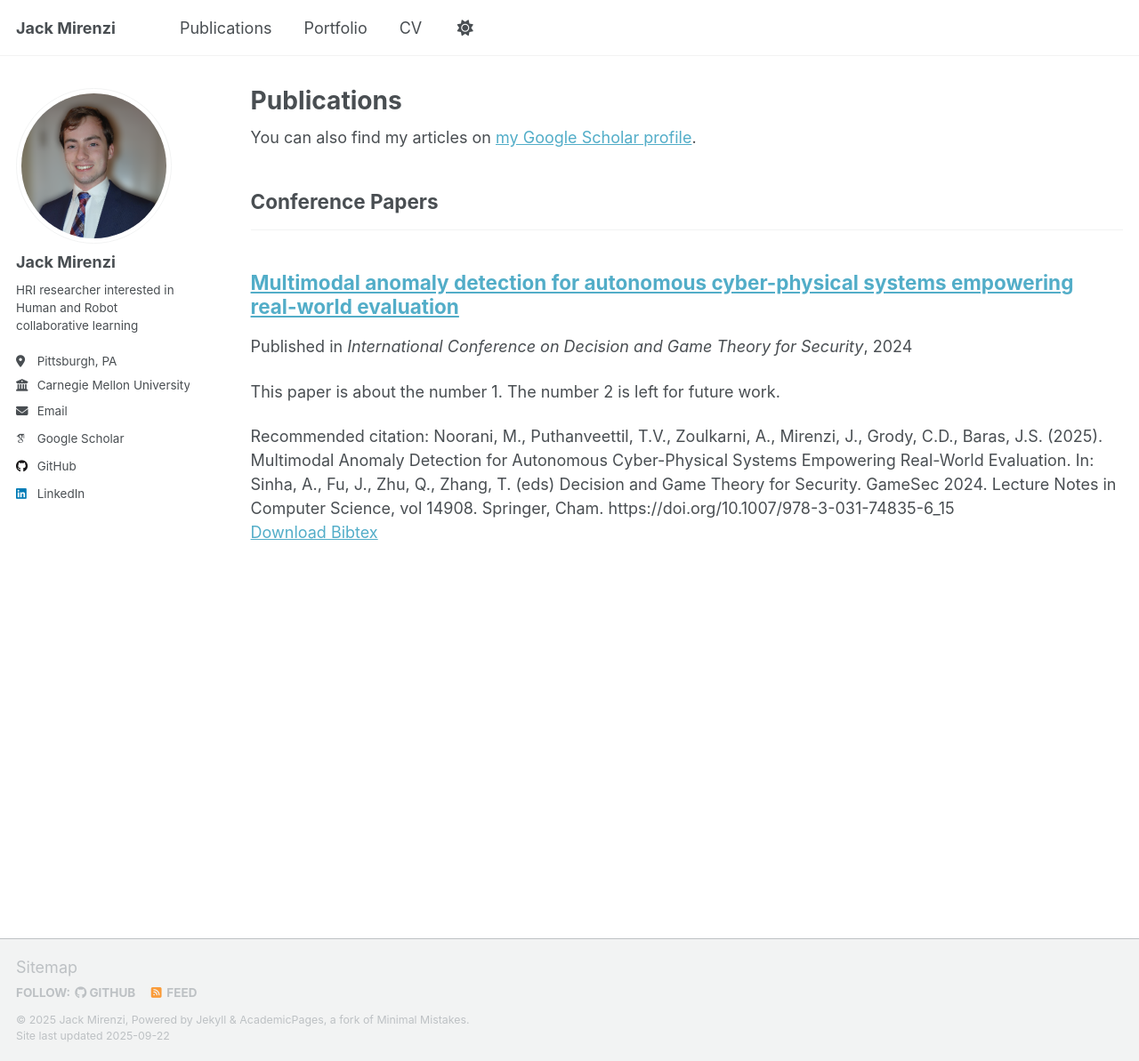
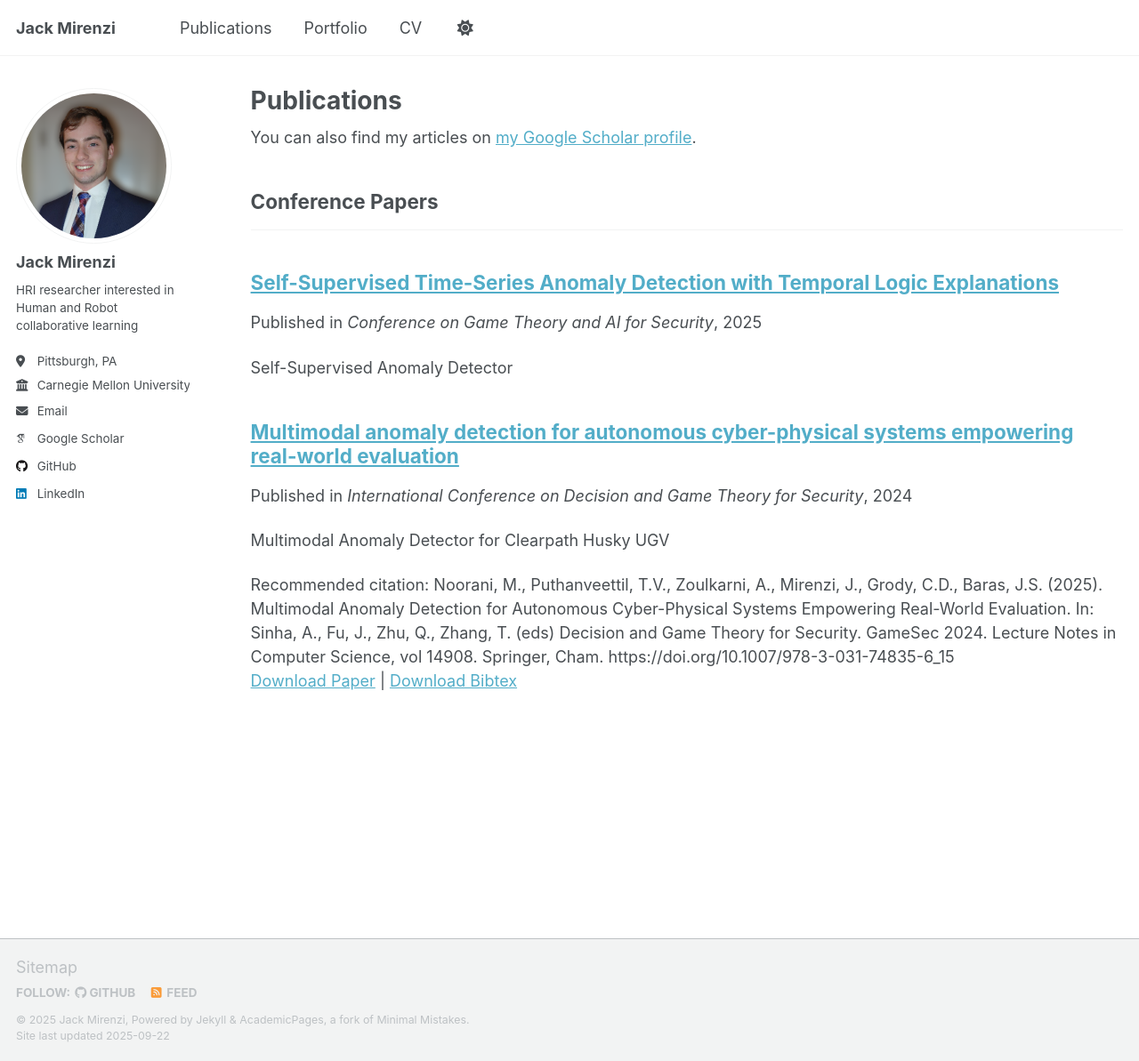
Before and after one commit to jmirenzi/jmirenzi.github.io, a Jekyll site: the page built from _pages/publications.html, in a window 1280 px wide and 1193 px high. Shown: the whole window at 89% size. Built offline with Jekyll 4.4.1, drawn with Linux system fonts in a browser that asks for light colours; some web fonts are replaced; a script that is not in the unit is left out.

Commit message:
added pub place holder

```diff
--- a/_publications/2024-10-11-paper-multimodal-anomaly-detection.md
+++ b/_publications/2024-10-11-paper-multimodal-anomaly-detection.md
@@ -2,10 +2,11 @@
 title: "Multimodal anomaly detection for autonomous cyber-physical systems empowering real-world evaluation"
 collection: publications
 category: conferences
-permalink: https://doi.org/10.1007/978-3-031-74835-6_15
-excerpt: 'This paper is about the number 1. The number 2 is left for future work.'
+permalink: /publication/2024-10-11-paper-multimodal-anomaly-detection
+excerpt: 'Multimodal Anomaly Detector for Clearpath Husky UGV'
 date: 2024-10-11
 venue: 'International Conference on Decision and Game Theory for Security'
+paperurl: 'https://doi.org/10.1007/978-3-031-74835-6_15'
 bibtexurl: 'http://jmirenzi.github.io/files/bibtex/10.1007_978-3-031-74835-6_15-citation.bib'
 citation: 'Noorani, M., Puthanveettil, T.V., Zoulkarni, A., Mirenzi, J., Grody, C.D., Baras, J.S. (2025). Multimodal Anomaly Detection for Autonomous Cyber-Physical Systems Empowering Real-World Evaluation. In: Sinha, A., Fu, J., Zhu, Q., Zhang, T. (eds) Decision and Game Theory for Security. GameSec 2024. Lecture Notes in Computer Science, vol 14908. Springer, Cham. https://doi.org/10.1007/978-3-031-74835-6_15'
 ---
--- /dev/null
+++ b/_publications/2025-10-13-paper-self-supervised-anomaly-detection.md
@@ -0,0 +1,11 @@
+---
+title: "Self-Supervised Time-Series Anomaly Detection with Temporal Logic Explanations"
+collection: publications
+category: conferences
+permalink: /publication/2025-10-13-paper-self-supervised-anomaly-detection
+excerpt: 'Self-Supervised Anomaly Detector'
+date: 2025-10-13
+venue: 'Conference on Game Theory and AI for Security'
+---
+### Abstract
+__TODO__
```
